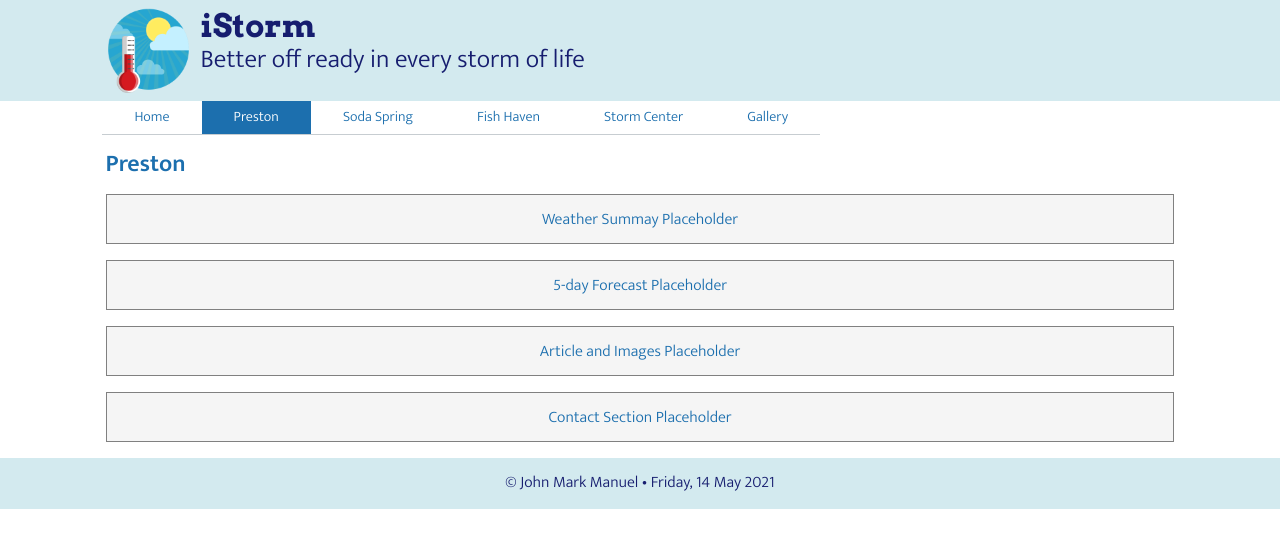
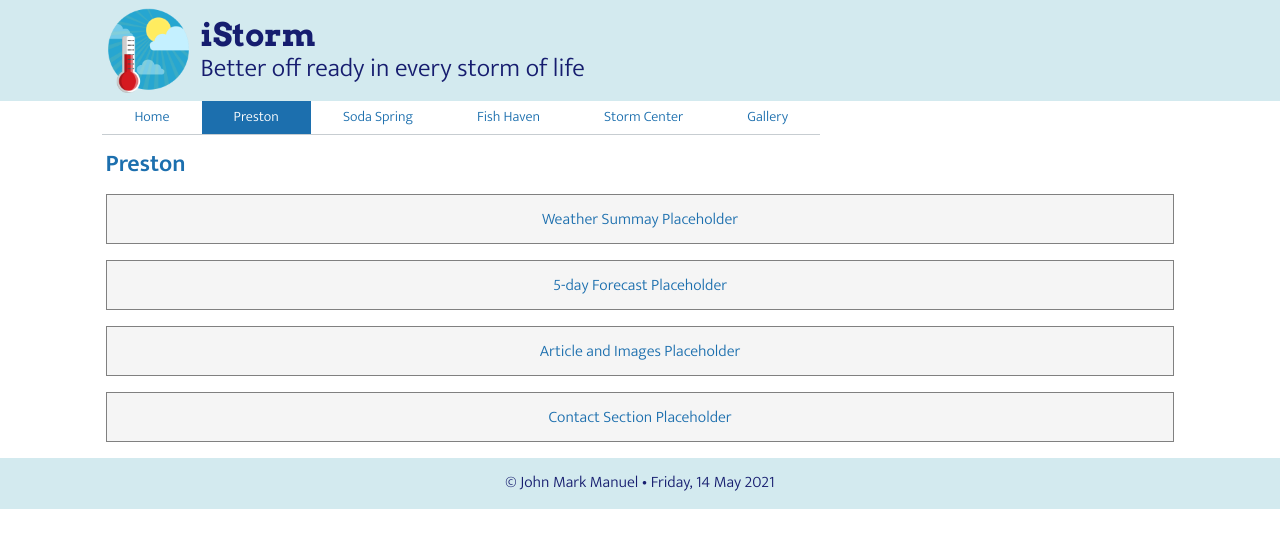
Before and after one commit to macmanuel08/macmanuel08.github.io, a plain HTML site: page WDD230/lesson4/preston.html in a window 1280 px wide. Drawn offline with Linux system fonts and the light colour scheme.

Commit message:
Preston Final

```diff
--- a/WDD230/lesson4/CSS/medium.css
+++ b/WDD230/lesson4/CSS/medium.css
@@ -7,6 +7,7 @@
 
     /*----------- HEADER --------------*/
         .logo {width: 85px}
+        #headerWrapper header {justify-content: flex-start;}
         #headerWrapper div h1 {font-size: 2rem;}
         #headerWrapper div h2 {font-size: 1.6rem;}
 
--- a/WDD230/lesson4/CSS/small.css
+++ b/WDD230/lesson4/CSS/small.css
@@ -10,6 +10,12 @@ body {
 
 
 /*----- Header Rules ------*/
+#headerWrapper header {
+    display: flex;
+    align-items: center;
+    justify-content: center;
+}
+
 #headerWrapper div h1 {
     font-family: 'Arvo', serif;
     margin: 0;
```
